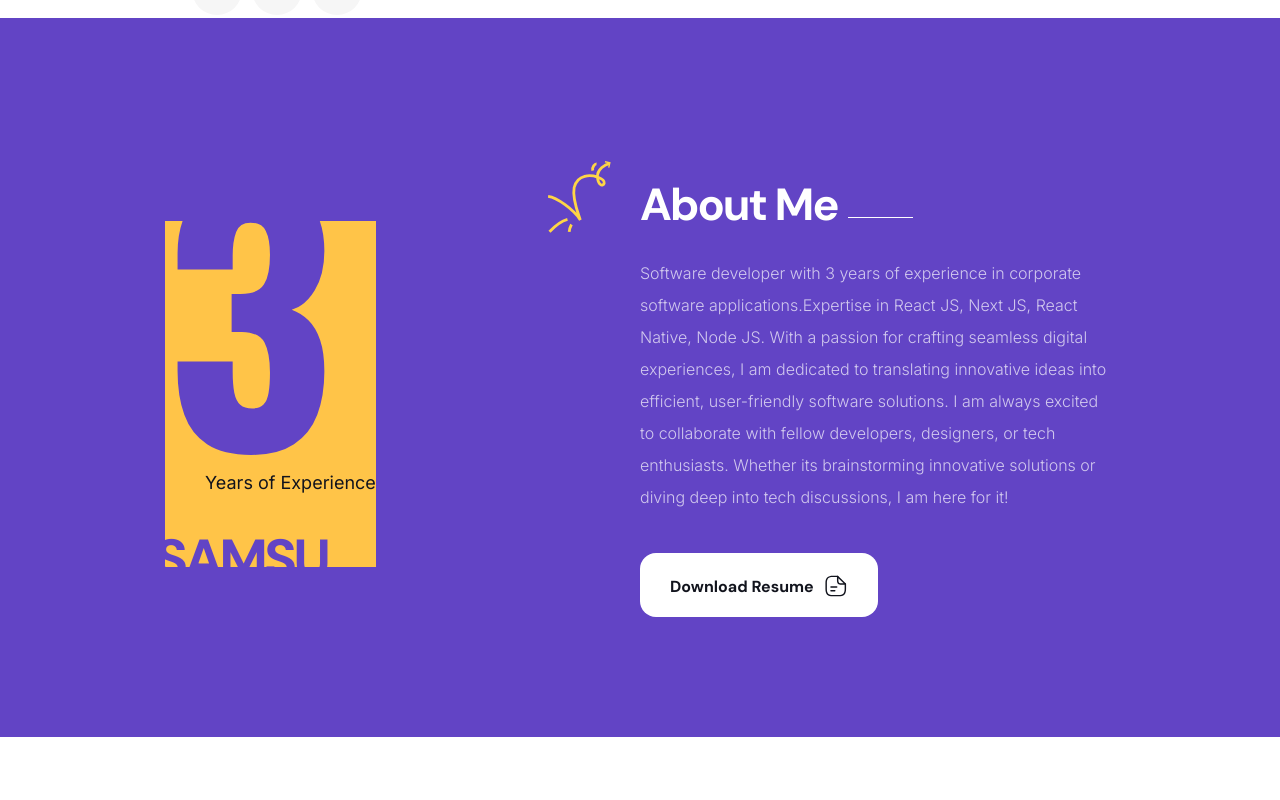
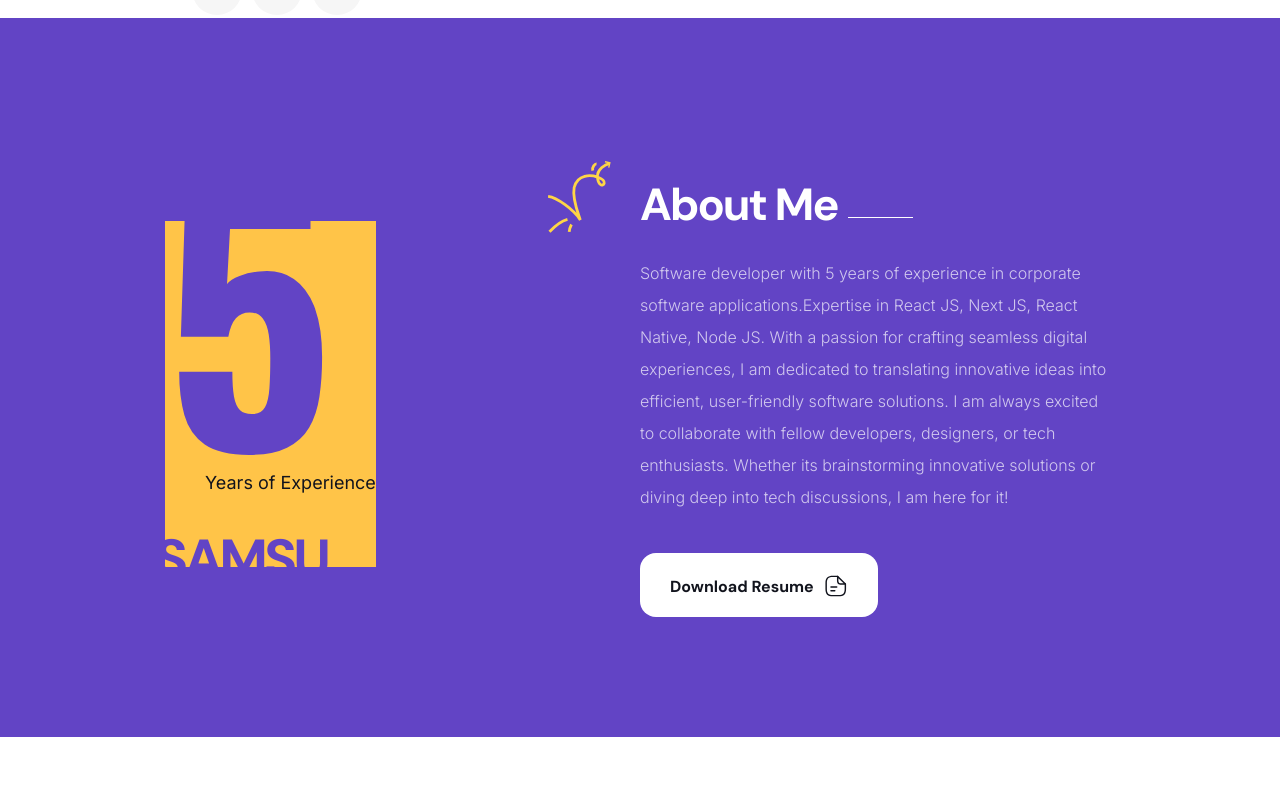
Before and after one commit to shamsudeen123/portfolio-nextjs, a Next.js app: page / in a window 1280 px wide. Shown: the part 840-1640 px from the top of the page. Built offline with nearby package versions, Linux system fonts and the light colour scheme.

Commit message:
portfolio updated

```diff
--- a/src/components/About.js
+++ b/src/components/About.js
@@ -5,7 +5,7 @@ const About = () => {
         <div className="about_in">
           <div className="left">
             <div className="box">
-              <h3 className="year">3</h3>
+              <h3 className="year">5</h3>
               <span className="experience">Years of Experience</span>
               <h3 className="name">SAMSU</h3>
             </div>
@@ -21,7 +21,7 @@ const About = () => {
             </div>
             <div className="text">
               <p>
-                Software developer with 3 years of experience in corporate software applications.Expertise in React JS, Next JS, React Native, Node JS.
+                Software developer with 5 years of experience in corporate software applications.Expertise in React JS, Next JS, React Native, Node JS.
                 With a passion for crafting seamless digital experiences, I am dedicated to translating innovative ideas into efficient, user-friendly software solutions.
                 I am always excited to collaborate with fellow developers, designers, or tech enthusiasts. Whether its brainstorming innovative solutions or diving deep into tech discussions, I am here for it!
 
@@ -29,7 +29,7 @@ const About = () => {
             </div>
             <div className="short">
               <div className="orido_tm_boxed_button">
-                <a href="img/cv/Samsudeen_SM_Updated_CV.pdf" download>
+                <a href="img/cv/Samsudeen_Mohd_CV.pdf" download>
                   Download Resume{" "}
                   <img className="svg" src="img/svg/paper.svg" alt="" />
                 </a>
--- a/src/components/Contact.js
+++ b/src/components/Contact.js
@@ -36,7 +36,7 @@ const Contact = () => {
                   <span className="name">Call:</span>
                   <p>
                     <a className="line_effect" href="tel:971551381851" target="_blank" rel="noopener noreferrer">
-                     971 55-138-1851
+                     971 54-569-5979
                     </a>
                   </p>
                 </li>
```
Also changed, not shown: 1 other file (tests, documents, lock files or other folders).
